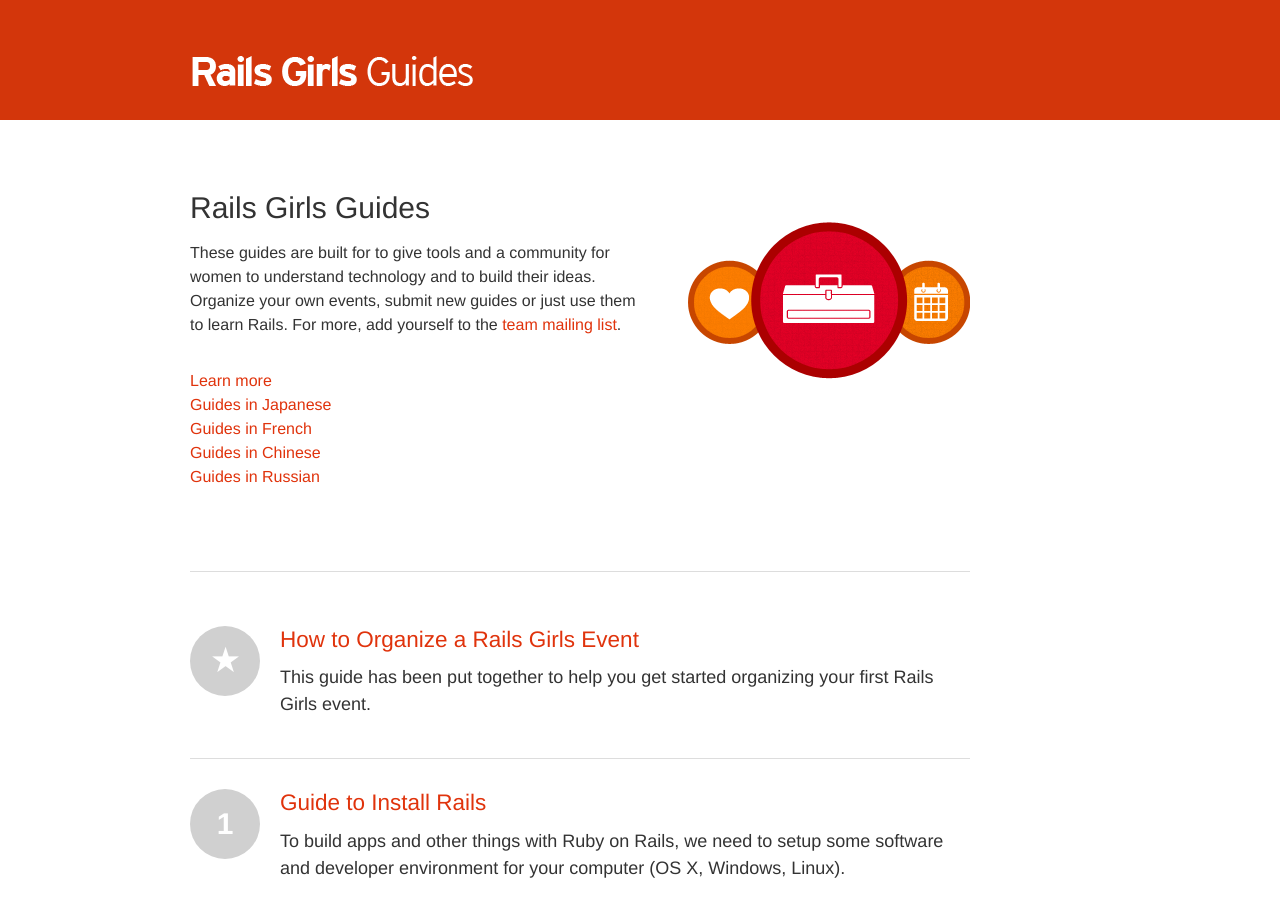
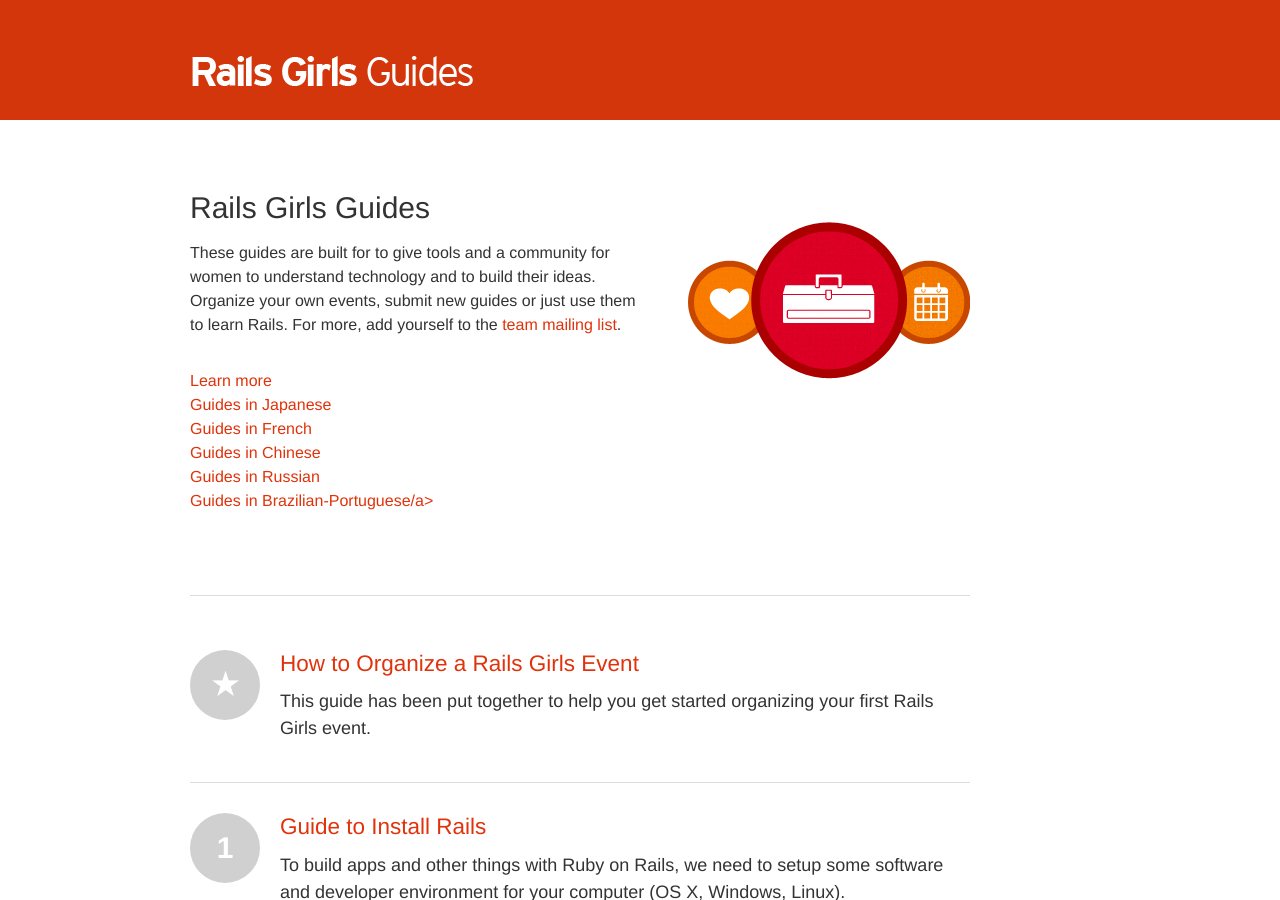
Before and after one commit to railsgirls/guides.railsgirls.com, a Jekyll site: the page built from index.html, in a window 1280 px wide and 900 px high. Built offline with Jekyll 4.4.1, drawn with Linux system fonts in a browser that asks for light colours; Markdown is read by kramdown in place of the engine named in the settings.

Commit message:
Adding Brazilian Portuguese

```diff
--- a/index.html
+++ b/index.html
@@ -11,6 +11,8 @@
     <a href="http://humancoders.github.com/railspremierspas/">Guides in French</a><br/>
     <a href="http://github.com/rgcn/rgcn.github.com">Guides in Chinese</a><br/>
     <a href="http://rgua.github.com">Guides in Russian</a><br/>
+<a href="http://www.maujor.com/railsgirlsguide/">Guides in Brazilian-Portuguese/a><br/>
+
 
     </p>
 </div>
```
